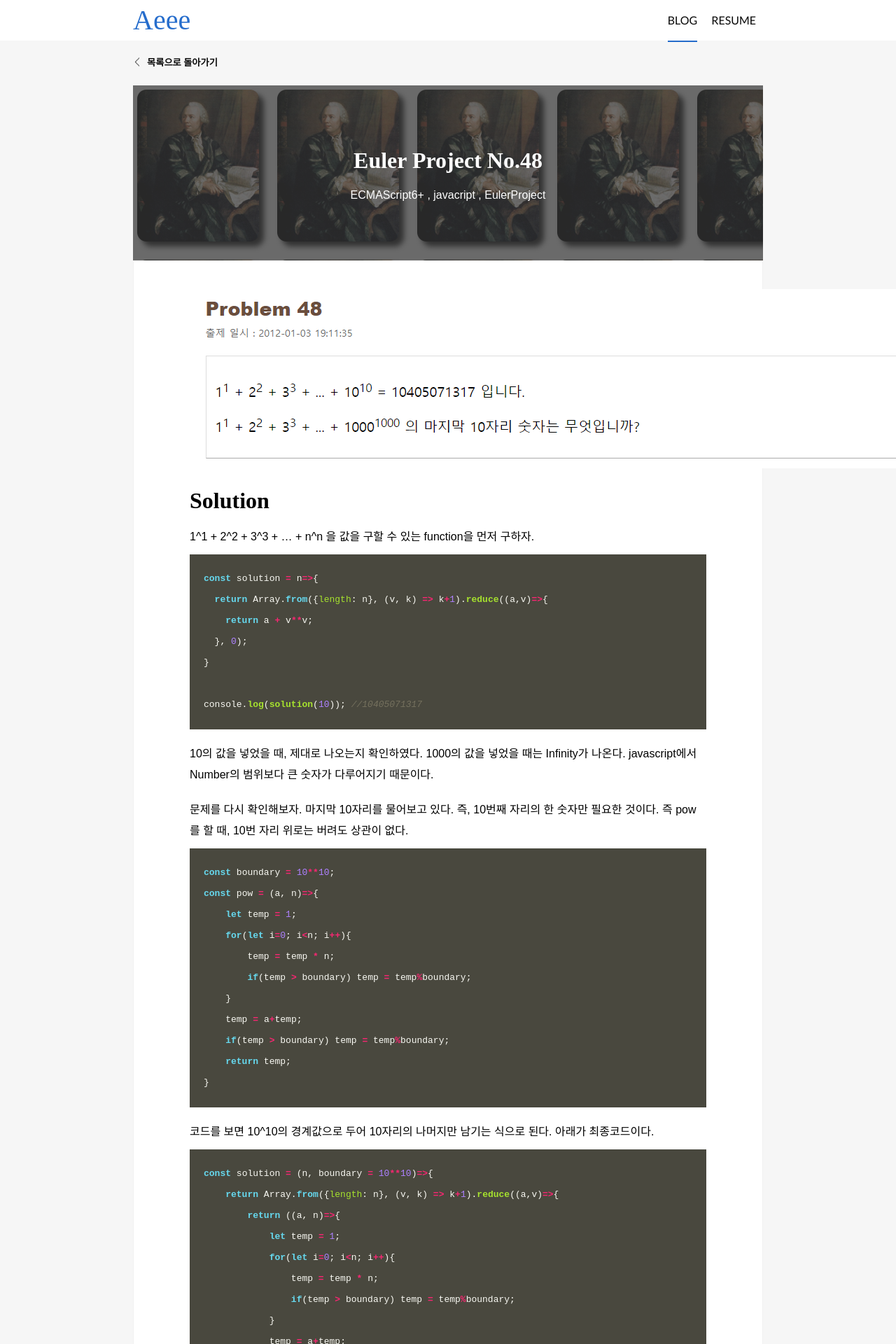
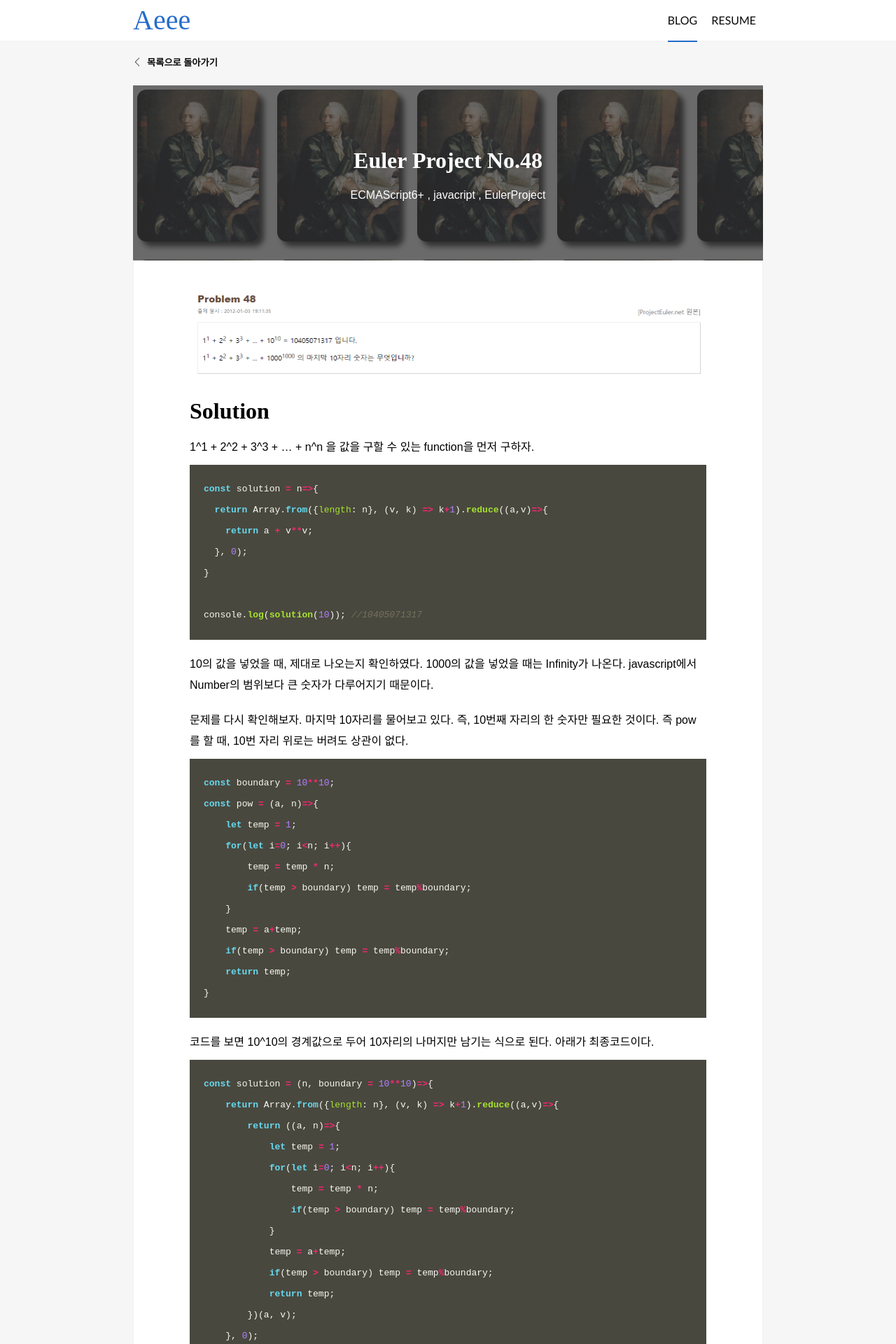
Before and after one commit to Aeee90/Aeee90.github.io, a Jekyll site: the page built from _posts/Euler/2018-02-10-EulerProject-48.md, in a window 1280 px wide. Shown: the top 1920 px of the page at 70% size. Built offline with Jekyll 4.4.1, drawn with Linux system fonts in a browser that asks for light colours; nearby versions of some CDN libraries; some web fonts are replaced.

Commit message:
Euler 49

```diff
--- a/_posts/Euler/2018-02-10-EulerProject-48.md
+++ b/_posts/Euler/2018-02-10-EulerProject-48.md
@@ -8,7 +8,7 @@ tags: ECMAScript6+ javacript EulerProject
 image: /assets/images/euler.jpg
 ---
 
-![Alt text](/assets/images/euler/48.PNG)
+![Problem](/assets/images/euler/48.PNG)
 
 # Solution
 1^1 + 2^2 + 3^3 + ... + n^n 을 값을 구할 수 있는 function을 먼저 구하자.
--- a/assets/css/styles.css
+++ b/assets/css/styles.css
@@ -334,3 +334,7 @@ body {
   font-weight: bold;
   cursor: pointer;
 }
+
+img[alt=Problem]{
+  width: 100%;
+}
```
Also changed, not shown: _posts/Euler/2018-02-12-EulerProject-49.md (+1 -1 lines).
